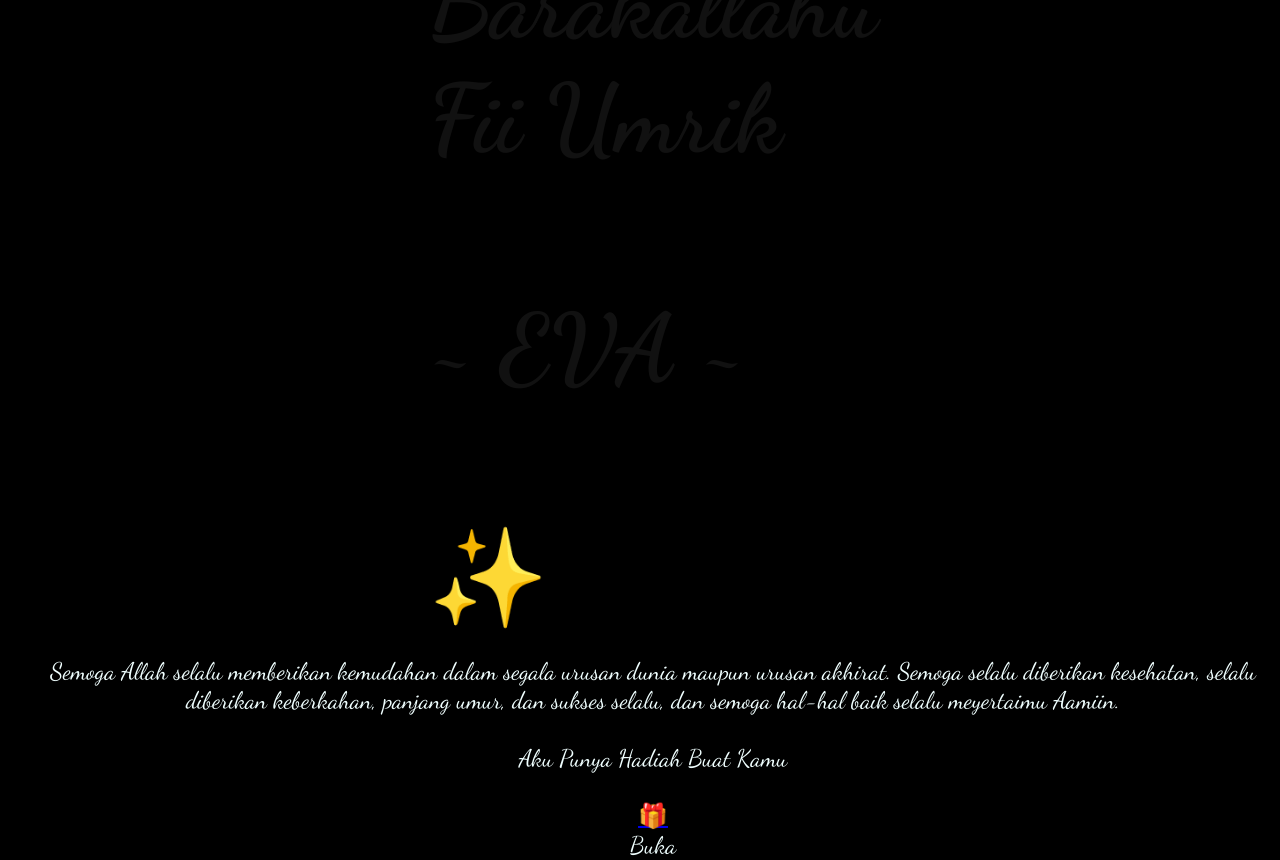
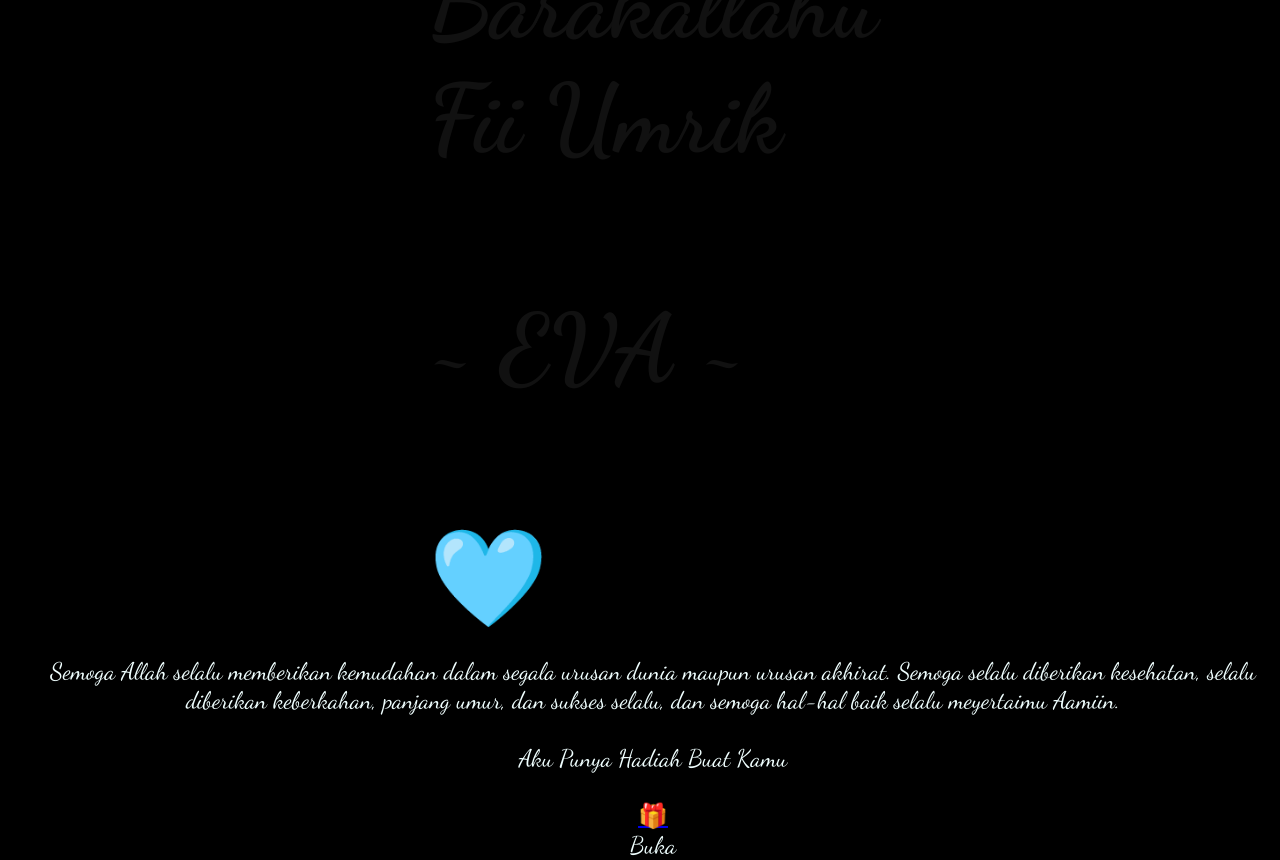
Before and after one commit to masrivv/hbd-eva, a plain HTML site: page index.html in a window 1280 px wide. Drawn offline with Linux system fonts and the light colour scheme.

Commit message:
Update index.html

```diff
--- a/index.html
+++ b/index.html
@@ -19,7 +19,7 @@
         <span>~ EVA ~</span>
         <br>
         <br>
-        <span>✨️</span>
+        <span>🩵</span>
     </div>
     <br>
     <div class="description">
```
